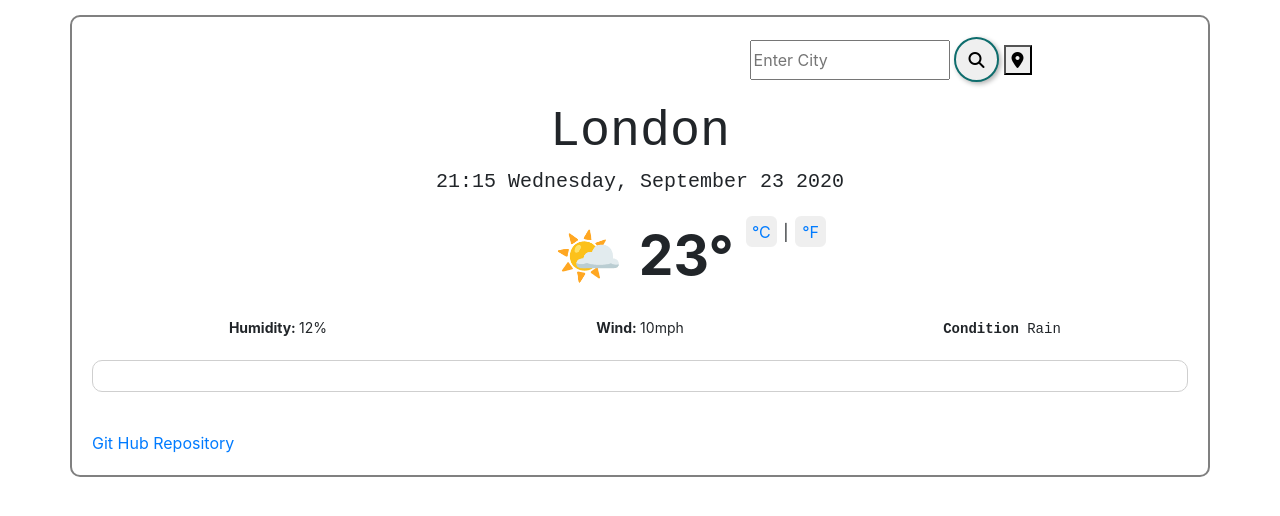
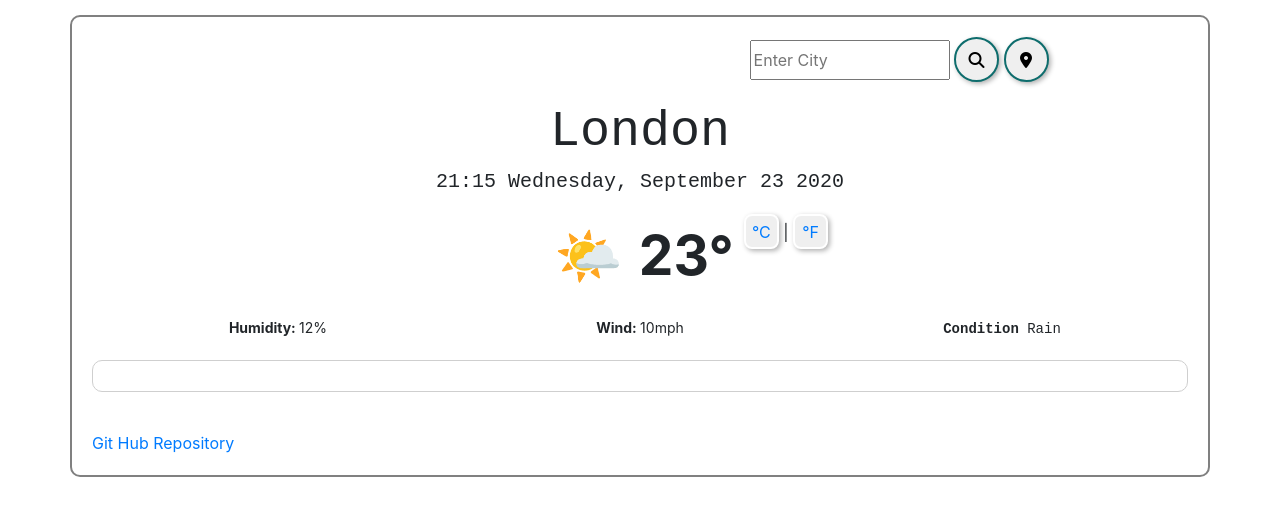
Before and after one commit to EllieSanghani/SheCodes-WeatherAPP, a website built with Parcel: page index.html in a window 1280 px wide. Built offline with nearby package versions, Linux system fonts and the light colour scheme; a web font is replaced by a local one.

Commit message:
Update to Buttons

```diff
--- a/src/styles.css
+++ b/src/styles.css
@@ -15,8 +15,7 @@
   height: 40px;
 }
 
-.searchButton,
-.location {
+button {
   width: 45px;
   height: 45px;
   border-radius: 23px;
```
